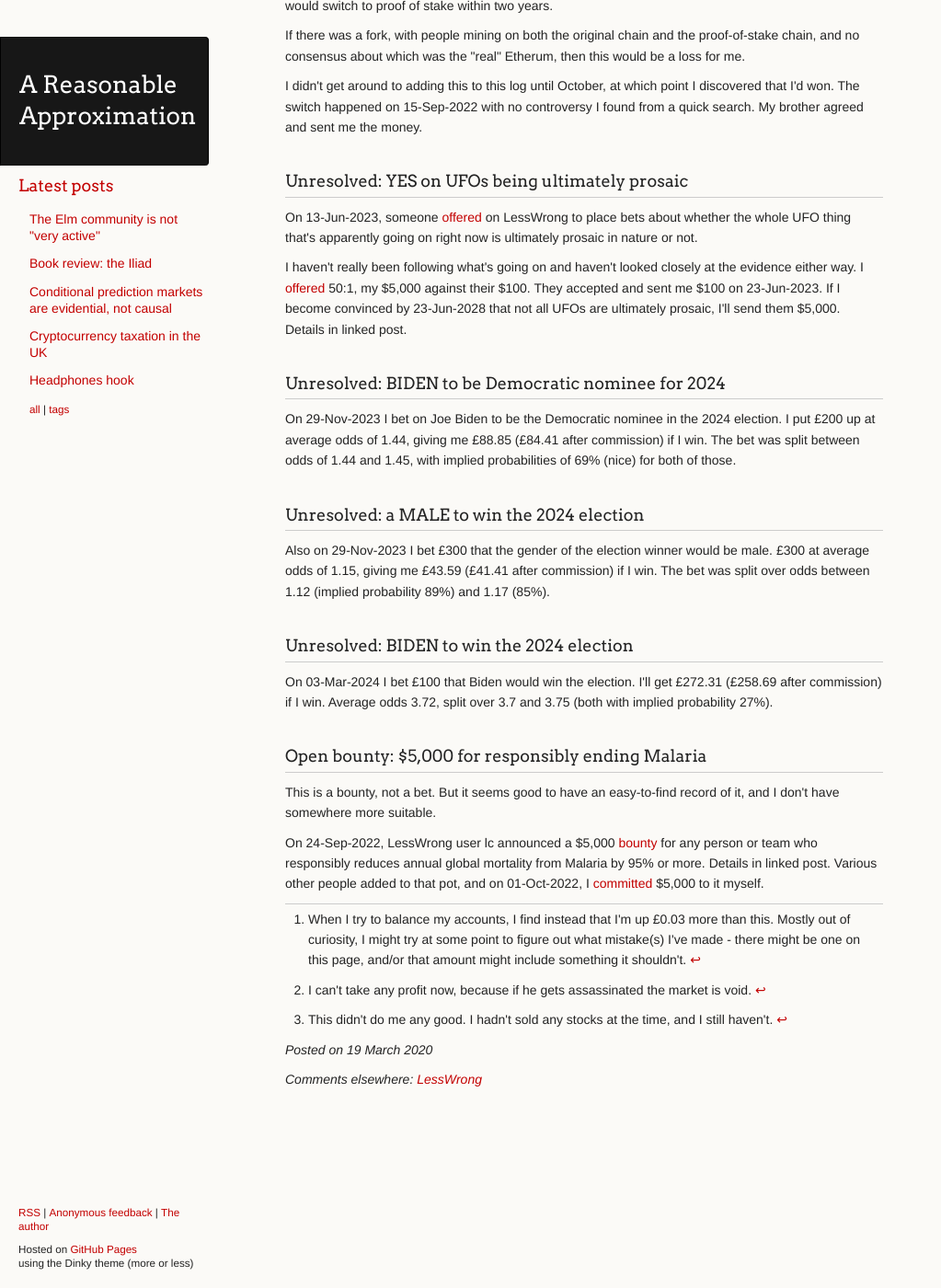
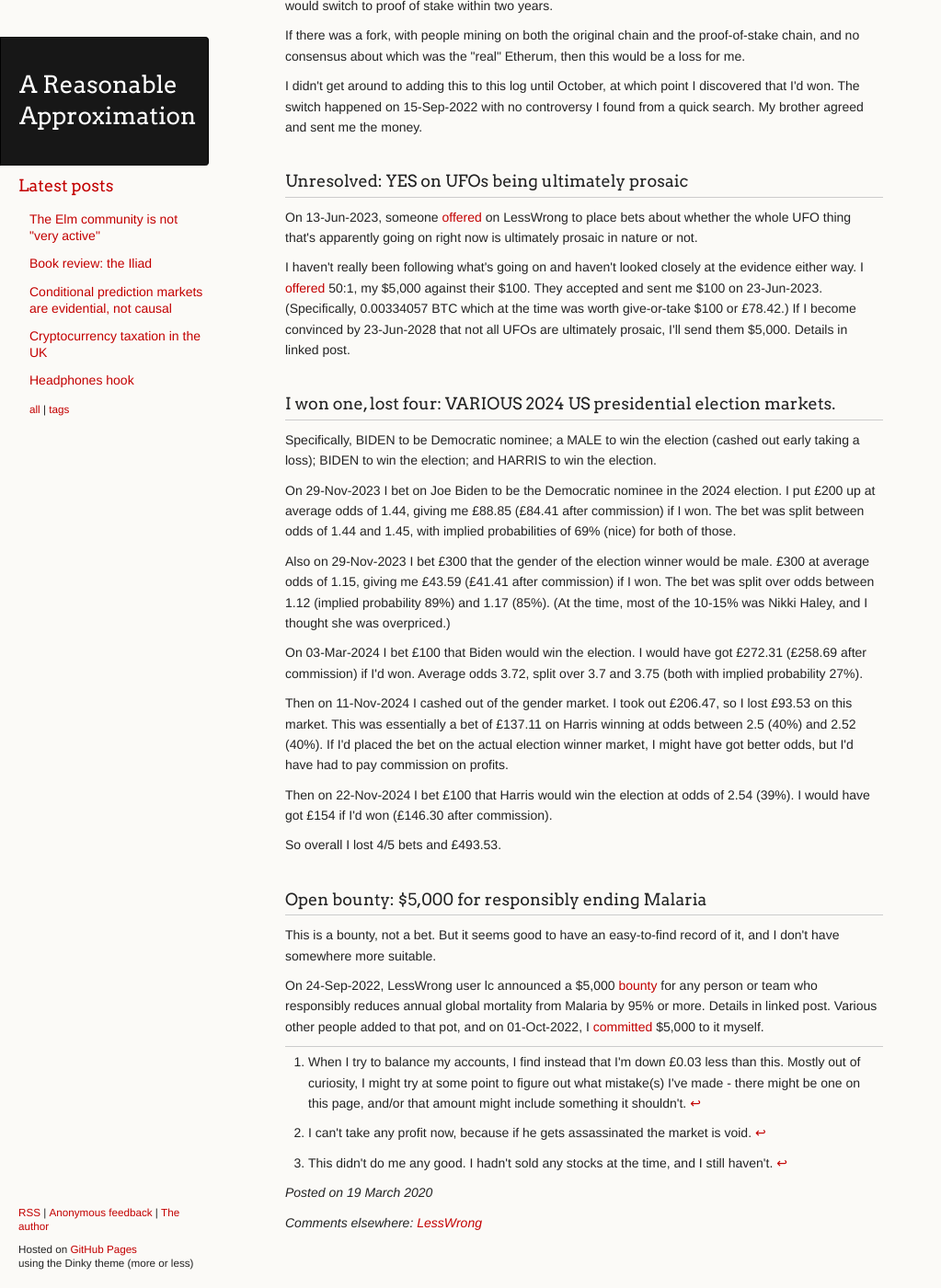
Before and after one commit to ChickenProp/chickenprop.github.com, a Jekyll site: the page built from _posts/2020-03-19-bet-log.md, in a window 1280 px wide and 1400 px high, scrolled down 3530 px. Shown: the whole window at 92% size, without its empty margins (0-1023 px from the left). Built offline with Jekyll 4.4.1, drawn with Linux system fonts in a browser that asks for light colours; nearby versions of some CDN libraries; formulas are drawn with MathJax 3; some of the changed text lies outside the part shown.

Commit message:
Edit bet log.

```diff
--- a/_posts/2020-03-19-bet-log.md
+++ b/_posts/2020-03-19-bet-log.md
@@ -8,9 +8,9 @@ external_comments:
 ---
 I occasionally make bets about future events. I think I probably should do that more often than I currently do. Given that, I think it's good practice to have a public record of the bets I've made and their outcomes, when available.
 
-I'll try to keep this updated going forward, if I continue to make bets. As of 24-Oct-2022, I'm up £205.57[^balancing] with ten wins and four losses.
+I'll try to keep this updated going forward, if I continue to make bets. As of 09-Dec-2024, I'm down £287.96[^balancing] with eleven wins and eight losses.
 
-[^balancing]: When I try to balance my accounts, I find instead that I'm up £0.03 more than this. Mostly out of curiosity, I might try at some point to figure out what mistake(s) I've made - there might be one on this page, and/or that amount might include something it shouldn't.
+[^balancing]: When I try to balance my accounts, I find instead that I'm down £0.03 less than this. Mostly out of curiosity, I might try at some point to figure out what mistake(s) I've made - there might be one on this page, and/or that amount might include something it shouldn't.
 
 (This has nothing to do with the [matched betting](http://reasonableapproximation.net/2018/06/02/matched-betting.html) that I previously wrote about. There I was earning money from sign-up bonuses. Here I'm trying to earn money by being better at predicting the future than other people.)
 
@@ -118,19 +118,23 @@ I didn't get around to adding this to this log until October, at which point I d
 
 On 13-Jun-2023, someone [offered](https://www.lesswrong.com/posts/t5W87hQF5gKyTofQB/ufo-betting-put-up-or-shut-up) on LessWrong to place bets about whether the whole UFO thing that's apparently going on right now is ultimately prosaic in nature or not.
 
-I haven't really been following what's going on and haven't looked closely at the evidence either way. I [offered](https://www.lesswrong.com/posts/t5W87hQF5gKyTofQB/ufo-betting-put-up-or-shut-up?commentId=KTLYDYKJxqt24jxMr) 50:1, my \\$5,000 against their \\$100. They accepted and sent me \\$100 on 23-Jun-2023. If I become convinced by 23-Jun-2028 that not all UFOs are ultimately prosaic, I'll send them \\$5,000. Details in linked post.
+I haven't really been following what's going on and haven't looked closely at the evidence either way. I [offered](https://www.lesswrong.com/posts/t5W87hQF5gKyTofQB/ufo-betting-put-up-or-shut-up?commentId=KTLYDYKJxqt24jxMr) 50:1, my \\$5,000 against their \\$100. They accepted and sent me \\$100 on 23-Jun-2023. (Specifically, 0.00334057 BTC which at the time was worth give-or-take \\$100 or £78.42.) If I become convinced by 23-Jun-2028 that not all UFOs are ultimately prosaic, I'll send them \\$5,000. Details in linked post.
 
-### Unresolved: BIDEN to be Democratic nominee for 2024
+### I won one, lost four: VARIOUS 2024 US presidential election markets.
 
-On 29-Nov-2023 I bet on Joe Biden to be the Democratic nominee in the 2024 election. I put £200 up at average odds of 1.44, giving me £88.85 (£84.41 after commission) if I win. The bet was split between odds of 1.44 and 1.45, with implied probabilities of 69% (nice) for both of those.
+Specifically, BIDEN to be Democratic nominee; a MALE to win the election (cashed out early taking a loss); BIDEN to win the election; and HARRIS to win the election.
 
-### Unresolved: a MALE to win the 2024 election
+On 29-Nov-2023 I bet on Joe Biden to be the Democratic nominee in the 2024 election. I put £200 up at average odds of 1.44, giving me £88.85 (£84.41 after commission) if I won. The bet was split between odds of 1.44 and 1.45, with implied probabilities of 69% (nice) for both of those.
 
-Also on 29-Nov-2023 I bet £300 that the gender of the election winner would be male. £300 at average odds of 1.15, giving me £43.59 (£41.41 after commission) if I win. The bet was split over odds between 1.12 (implied probability 89%) and 1.17 (85%).
+Also on 29-Nov-2023 I bet £300 that the gender of the election winner would be male. £300 at average odds of 1.15, giving me £43.59 (£41.41 after commission) if I won. The bet was split over odds between 1.12 (implied probability 89%) and 1.17 (85%). (At the time, most of the 10-15% was Nikki Haley, and I thought she was overpriced.)
 
-### Unresolved: BIDEN to win the 2024 election
+On 03-Mar-2024 I bet £100 that Biden would win the election. I would have got £272.31 (£258.69 after commission) if I'd won. Average odds 3.72, split over 3.7 and 3.75 (both with implied probability 27%).
 
-On 03-Mar-2024 I bet £100 that Biden would win the election. I'll get £272.31 (£258.69 after commission) if I win. Average odds 3.72, split over 3.7 and 3.75 (both with implied probability 27%).
+Then on 11-Nov-2024 I cashed out of the gender market. I took out £206.47, so I lost £93.53 on this market. This was essentially a bet of £137.11 on Harris winning at odds between 2.5 (40%) and 2.52 (40%). If I'd placed the bet on the actual election winner market, I might have got better odds, but I'd have had to pay commission on profits.
+
+Then on 22-Nov-2024 I bet £100 that Harris would win the election at odds of 2.54 (39%). I would have got £154 if I'd won (£146.30 after commission).
+
+So overall I lost 4/5 bets and £493.53.
 
 ### Open bounty: $5,000 for responsibly ending Malaria
 
```
Also changed, not shown: other parts of _posts/2020-03-19-bet-log.md (+1 -1 lines).
